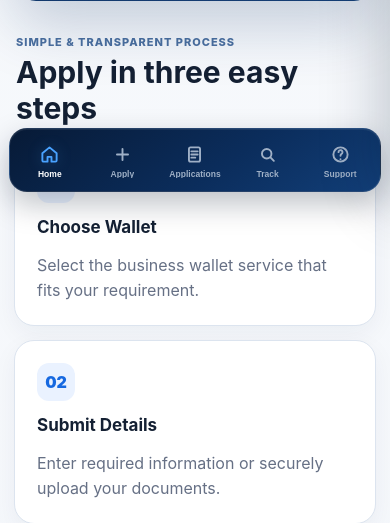
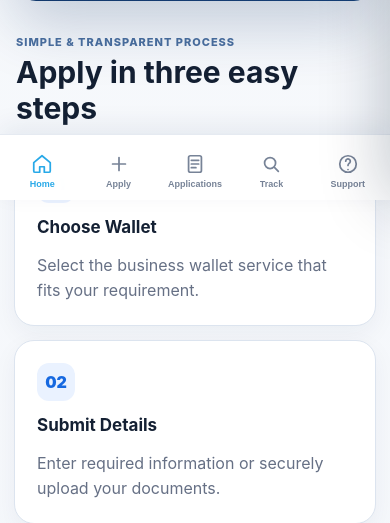
Before and after one commit to yayapaycare-afk/ibw-professional-bot, a FastAPI app: page /website in a window 390 px wide. Shown: the part 644-1167 px from the top of the page. Run offline with FastAPI, Linux system fonts and the light colour scheme; data that the repository does not hold is empty; some libraries are stand-ins or nearby versions.

Commit message:
Add files via upload

```diff
--- a/app/static/website/website.css
+++ b/app/static/website/website.css
@@ -48,120 +48,82 @@
   .application-card .payment-summary strong{font-size:12px}
 }
 
-/* Professional compact dark mobile bottom navigation — no active blue panel */
+/* Clean white mobile bottom navigation — reference style */
 @media(max-width:960px){
   body{padding-bottom:88px}
   footer.mobile-bottom-nav{
-    position:fixed!important;
-    left:14px!important;
-    right:14px!important;
-    bottom:8px!important;
-    z-index:50!important;
-    display:grid!important;
-    grid-template-columns:repeat(5,minmax(0,1fr))!important;
-    gap:2px!important;
-    margin:0!important;
-    padding:6px 6px calc(6px + env(safe-area-inset-bottom))!important;
-    min-height:64px!important;
-    background:linear-gradient(145deg,#071a36,#0b2d5c 58%,#123f79)!important;
-    border:1px solid rgba(255,255,255,.11)!important;
-    border-radius:18px!important;
-    box-shadow:0 12px 30px rgba(4,18,39,.26),inset 0 1px 0 rgba(255,255,255,.07)!important;
-    backdrop-filter:blur(16px)!important;
-    overflow:hidden!important;
+    position:fixed;
+    left:0;
+    right:0;
+    bottom:0;
+    z-index:50;
+    display:grid;
+    grid-template-columns:repeat(5,minmax(0,1fr));
+    gap:0;
+    padding:9px 8px calc(8px + env(safe-area-inset-bottom));
+    background:rgba(255,255,255,.98);
+    border-top:1px solid #e5eaf1;
+    border-radius:0;
+    box-shadow:0 -8px 26px rgba(20,45,82,.07);
+    backdrop-filter:blur(14px);
   }
-  footer.mobile-bottom-nav>button{
-    appearance:none!important;
-    -webkit-appearance:none!important;
-    min-width:0!important;
-    min-height:48px!important;
-    margin:0!important;
-    border:0!important;
-    background:transparent!important;
-    color:#9fb0c6!important;
-    padding:4px 1px 3px!important;
-    border-radius:12px!important;
-    display:flex!important;
-    flex-direction:column!important;
-    align-items:center!important;
-    justify-content:center!important;
-    gap:3px!important;
-    font-size:inherit!important;
-    line-height:1!important;
-    cursor:pointer!important;
-    transition:color .18s ease,transform .18s ease!important;
-    -webkit-tap-highlight-color:transparent!important;
-    overflow:hidden!important;
+  footer.mobile-bottom-nav button{
+    min-width:0;
+    border:0;
+    background:transparent;
+    color:#778397;
+    padding:3px 2px 2px;
+    border-radius:0;
+    display:flex;
+    flex-direction:column;
+    align-items:center;
+    justify-content:center;
+    gap:3px;
+    cursor:pointer;
+    transition:color .18s ease,transform .12s ease;
+    -webkit-tap-highlight-color:transparent;
   }
-  footer.mobile-bottom-nav>button:active{transform:scale(.96)!important}
-  footer.mobile-bottom-nav>button .nav-icon{
-    width:26px!important;
-    height:24px!important;
-    min-width:26px!important;
-    min-height:24px!important;
-    max-width:26px!important;
-    max-height:24px!important;
-    margin:0!important;
-    padding:0!important;
-    display:grid!important;
-    place-items:center!important;
-    border-radius:8px!important;
-    font-size:0!important;
-    line-height:0!important;
-    overflow:hidden!important;
-    flex:0 0 24px!important;
+  footer.mobile-bottom-nav button:active{transform:scale(.96)}
+  footer.mobile-bottom-nav .nav-icon{
+    width:30px;
+    height:27px;
+    display:grid;
+    place-items:center;
+    border-radius:0;
     background:transparent!important;
   }
-  footer.mobile-bottom-nav>button .nav-icon svg{
-    display:block!important;
-    width:19px!important;
-    height:19px!important;
-    min-width:19px!important;
-    min-height:19px!important;
-    max-width:19px!important;
-    max-height:19px!important;
-    margin:0!important;
-    padding:0!important;
+  footer.mobile-bottom-nav svg{
+    width:22px;
+    height:22px;
     fill:none!important;
     stroke:currentColor!important;
-    stroke-width:1.9!important;
-    stroke-linecap:round!important;
-    stroke-linejoin:round!important;
-    overflow:visible!important;
+    stroke-width:1.9;
+    stroke-linecap:round;
+    stroke-linejoin:round;
   }
-  footer.mobile-bottom-nav>button .nav-icon svg *{
-    fill:none!important;
-    stroke:currentColor!important;
-    vector-effect:non-scaling-stroke!important;
+  footer.mobile-bottom-nav .nav-label{
+    display:block;
+    margin:0;
+    max-width:100%;
+    overflow:hidden;
+    text-overflow:ellipsis;
+    font-size:10px;
+    line-height:1.1;
+    font-weight:600;
+    letter-spacing:0;
+    white-space:nowrap;
   }
-  footer.mobile-bottom-nav>button .nav-label{
-    display:block!important;
-    margin:0!important;
-    padding:0!important;
-    max-width:100%!important;
-    overflow:hidden!important;
-    text-overflow:ellipsis!important;
-    font-size:9px!important;
-    line-height:1.05!important;
-    font-weight:700!important;
-    letter-spacing:.005em!important;
-    white-space:nowrap!important;
-    color:inherit!important;
+  footer.mobile-bottom-nav button.active{
+    color:#28a9e8;
+    background:transparent;
+    box-shadow:none;
   }
-  footer.mobile-bottom-nav>button.active{
-    color:#49a2ff!important;
-    background:transparent!important;
-    box-shadow:none!important;
-  }
-  footer.mobile-bottom-nav>button.active .nav-icon{
-    background:transparent!important;
-    filter:drop-shadow(0 0 7px rgba(73,162,255,.32));
-  }
-  footer.mobile-bottom-nav>button.active .nav-label{color:#fff!important}
-  .toast{bottom:96px}
+  footer.mobile-bottom-nav button.active .nav-icon{background:transparent!important}
+  .toast{bottom:94px}
 }
+
 @media(max-width:390px){
-  footer.mobile-bottom-nav{left:9px!important;right:9px!important;gap:1px!important;padding-left:4px!important;padding-right:4px!important}
-  footer.mobile-bottom-nav>button .nav-label{font-size:8.5px!important}
-  footer.mobile-bottom-nav>button .nav-icon{width:24px!important;min-width:24px!important;max-width:24px!important}
+  footer.mobile-bottom-nav{padding-left:4px;padding-right:4px}
+  footer.mobile-bottom-nav .nav-label{font-size:9px}
+  footer.mobile-bottom-nav .nav-icon{width:28px}
 }
```
